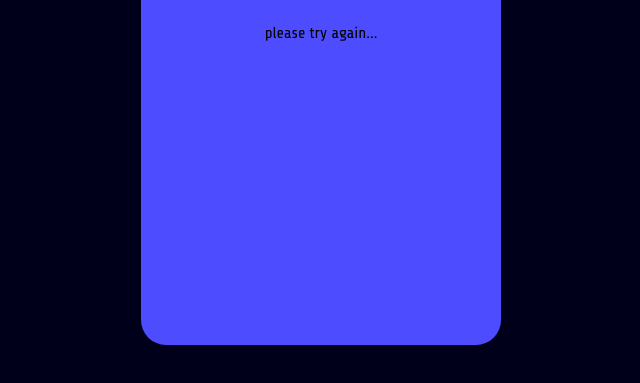
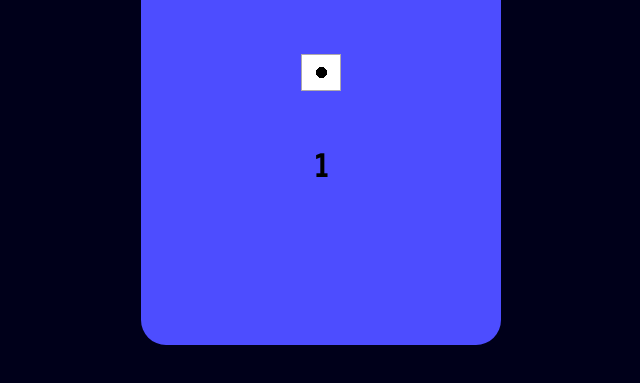
Before and after one commit to Manga-Man/random-dice, a plain HTML site: page index.html in a window 1280 px wide. Shown: the part 195-578 px from the top of the page, without its empty margins (319-959 px from the left). Drawn offline with Linux system fonts and the light colour scheme.

Commit message:
1 file modified

```diff
--- a/index.html
+++ b/index.html
@@ -6,12 +6,15 @@
  <p id="myImg"></p>
 
   <script>
+
     dice()
     var dice1 = {
       image: 'dice1.png'
     }
-   function dice() {
-    let rd = Math.floor(Math.random() * 6)
+   function dice(quote) {
+    let rd = Math.floor(Math.random() * 6 + 1)
+
+
 
     if (rd === 1) {
       document.write('<img src="dice1.png" id="dice">')
@@ -50,11 +53,13 @@
    }
 
    if (rd === 0) {
-     document.write(`please try again...`)
+     document.write(dice())
    }
    }
 
+
   </script>
+
 </div>
 <style>
   #base {
```
